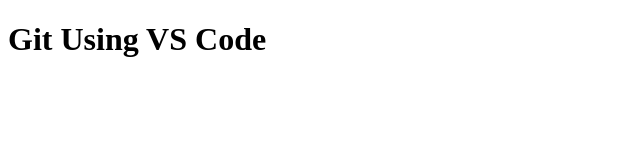
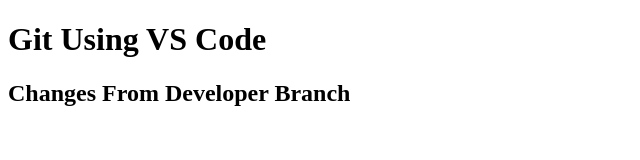
Before and after one commit to vinamra842000/git-using-vs, a plain HTML site: page index.html in a window 1280 px wide. Shown: the whole page, without its empty margins (0-640 px from the left). Drawn offline with Linux system fonts and the light colour scheme.

Commit message:
Changes Done in Developer 1st Commit

```diff
--- a/index.html
+++ b/index.html
@@ -7,5 +7,6 @@
 </head>
 <body>
     <h1>Git Using VS Code</h1>
+    <h2>Changes From Developer Branch</h2>
 </body>
 </html>
```
